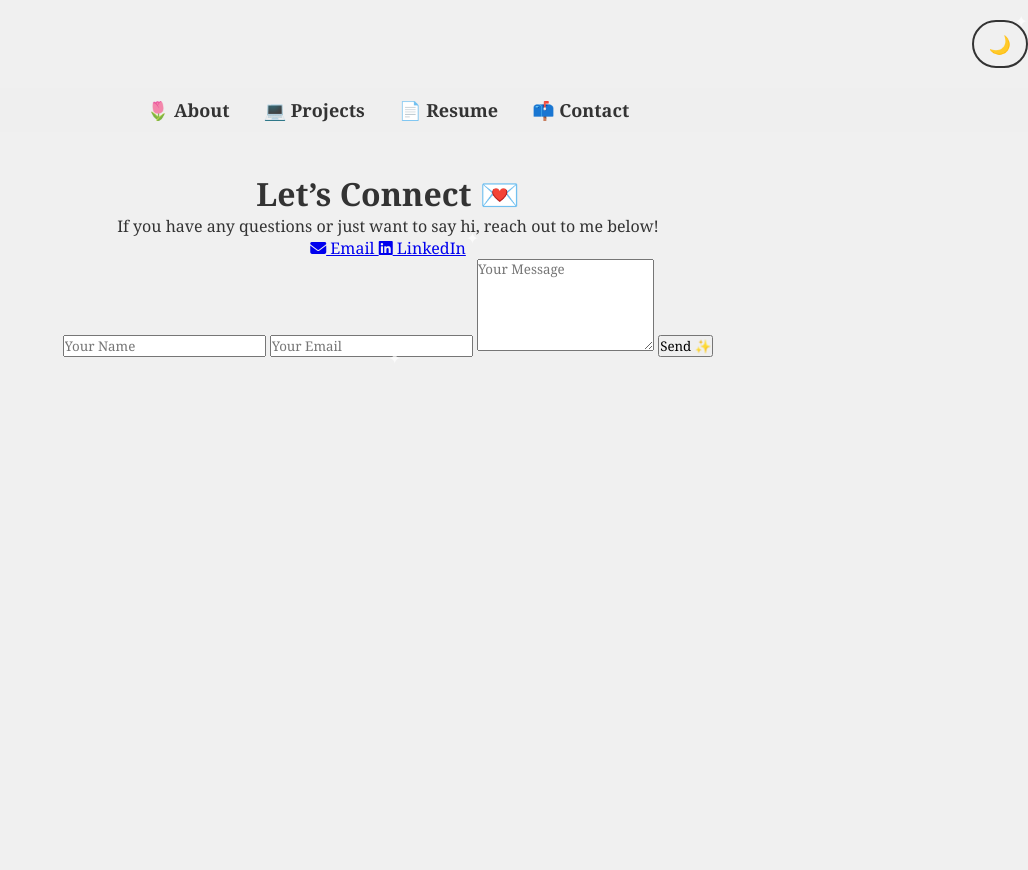
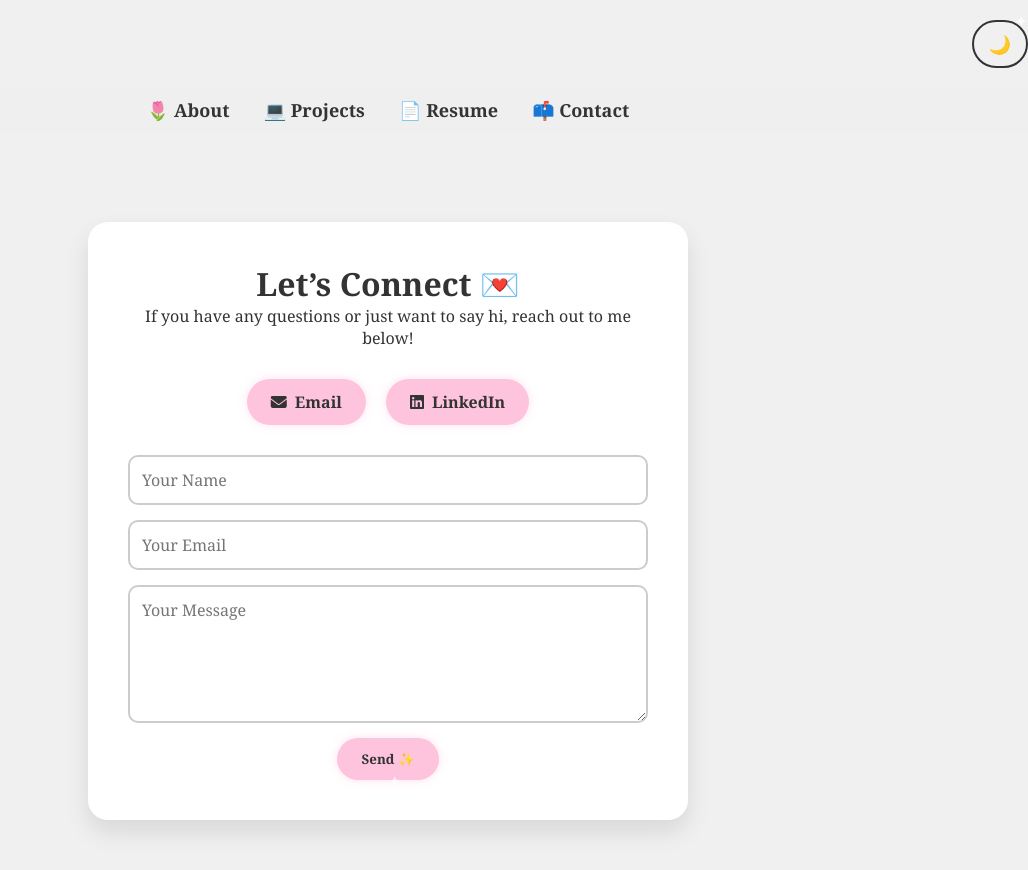
Before and after one commit to JackelineLopez-xx/jackelinelopez-xx.github.io, a plain HTML site: page contact.html in a window 1280 px wide. Shown: the whole page, without its empty margins (252-1280 px from the left). Before the commit the page ends 800 px from the top, so only its background shows below. Drawn offline with Linux system fonts and the light colour scheme.

Commit message:
Update style.css

```diff
--- a/style.css
+++ b/style.css
@@ -130,3 +130,77 @@ li {
   border-radius: 10px;
   box-shadow: 0 4px 8px rgba(0,0,0,0.1);
 }
+
+/* 🌸 Contact Card Layout */
+.contact-card {
+  background: #fff;
+  border-radius: 20px;
+  padding: 40px;
+  max-width: 600px;
+  margin: 50px auto;
+  box-shadow: 0 12px 25px rgba(0, 0, 0, 0.1);
+  transition: background-color 0.3s ease;
+}
+
+body.dark-mode .contact-card {
+  background: #1e1e1e;
+  color: #eee;
+}
+
+/* ✨ Sparkle Buttons */
+.sparkle-button {
+  background-color: #ffc4dd;
+  color: #333;
+  padding: 12px 24px;
+  border: none;
+  border-radius: 30px;
+  font-weight: bold;
+  text-decoration: none;
+  cursor: pointer;
+  box-shadow: 0 0 8px #ffc4dd80;
+  transition: transform 0.2s ease, box-shadow 0.4s ease;
+  display: inline-flex;
+  align-items: center;
+  gap: 8px;
+}
+
+.sparkle-button:hover {
+  transform: scale(1.05);
+  box-shadow: 0 0 12px #ff69b4, 0 0 20px #ffb6c1;
+}
+
+/* 💌 Contact Links */
+.contact-links {
+  display: flex;
+  justify-content: center;
+  gap: 20px;
+  margin: 30px 0;
+}
+
+/* 📝 Contact Form */
+.contact-form {
+  display: flex;
+  flex-direction: column;
+  gap: 15px;
+}
+
+.contact-form input,
+.contact-form textarea {
+  padding: 12px;
+  border: 2px solid #ccc;
+  border-radius: 10px;
+  font-size: 16px;
+  width: 100%;
+}
+
+.contact-form button {
+  align-self: center;
+}
+
+/* 🌙 Dark Mode Form Support */
+body.dark-mode .contact-form input,
+body.dark-mode .contact-form textarea {
+  background-color: #333;
+  color: #eee;
+  border-color: #555;
+}
```
